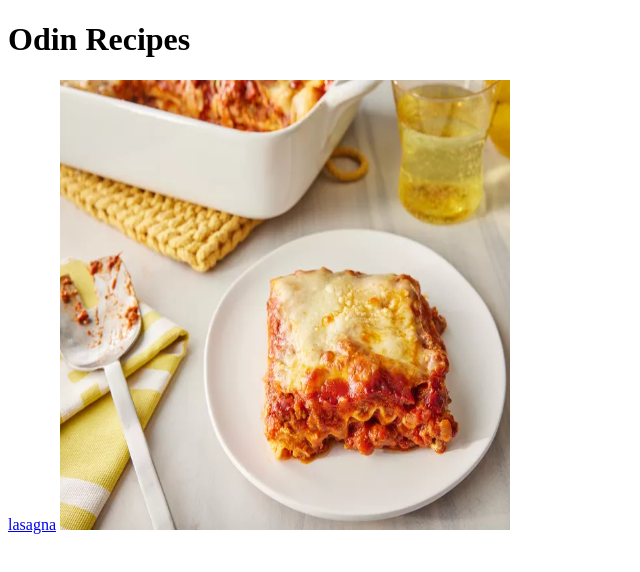
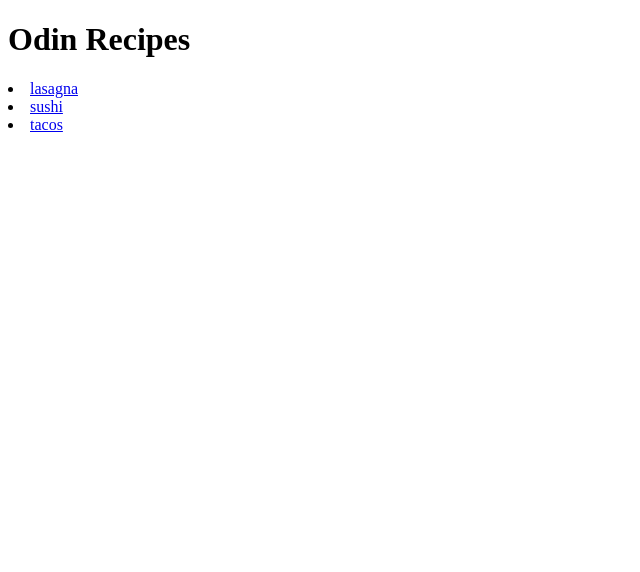
Before and after one commit to bearadley/odin_recipes, a plain HTML site: page index.html in a window 1280 px wide. Shown: the whole page, without its empty margins (0-640 px from the left). Drawn offline with Linux system fonts and the light colour scheme.

Commit message:
Update index.html

```diff
--- a/index.html
+++ b/index.html
@@ -7,8 +7,8 @@
 
     <body>
         <h1>Odin Recipes</h1>
-        <a href="recipes/lasagna.html">lasagna</a>
-
-        <img src="./images/best-lasagna.jpg" alt="This is an image of lasagna" width="450" height="450">
+        <li><a href="recipes/lasagna.html">lasagna</a></li>
+        <li><a href="recipes/sushi.html">sushi</a></li>
+        <li><a href="recipes/tacos.html">tacos</a></li>
     </body>
 </html>
```
